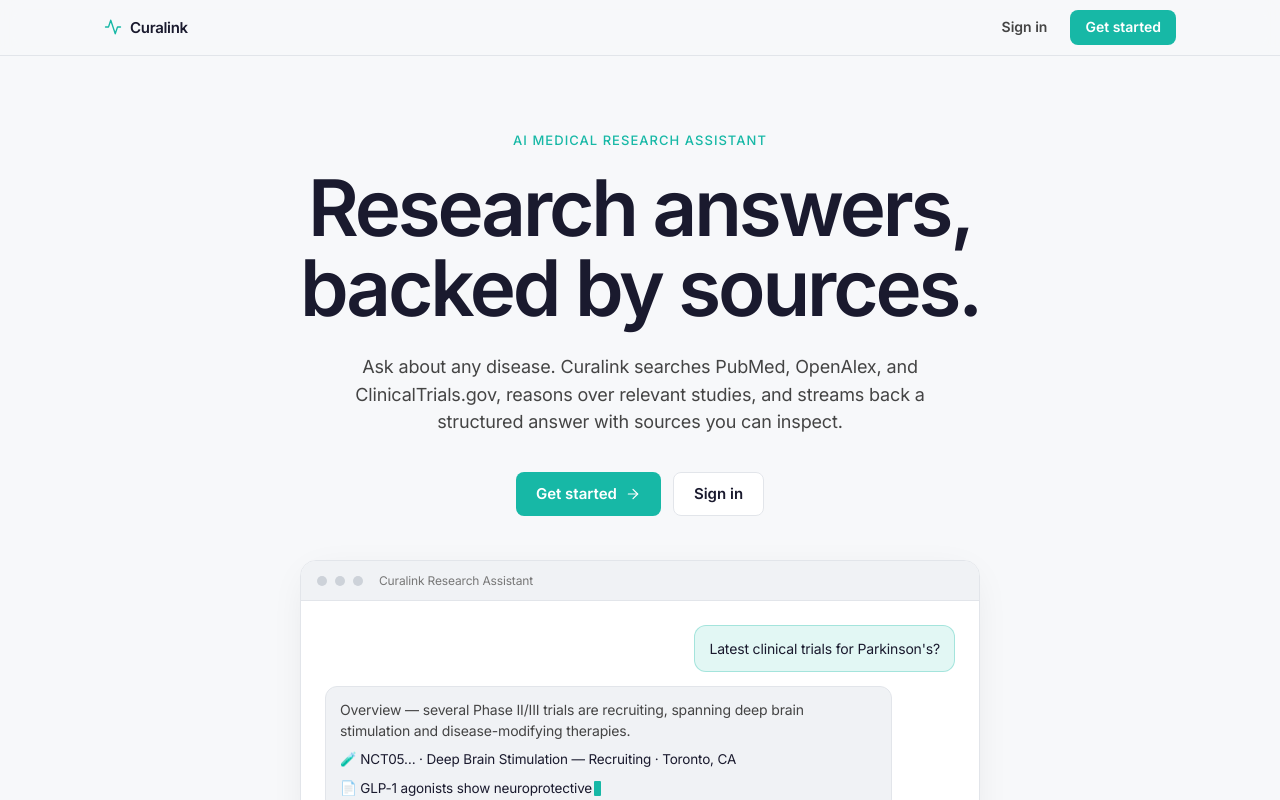
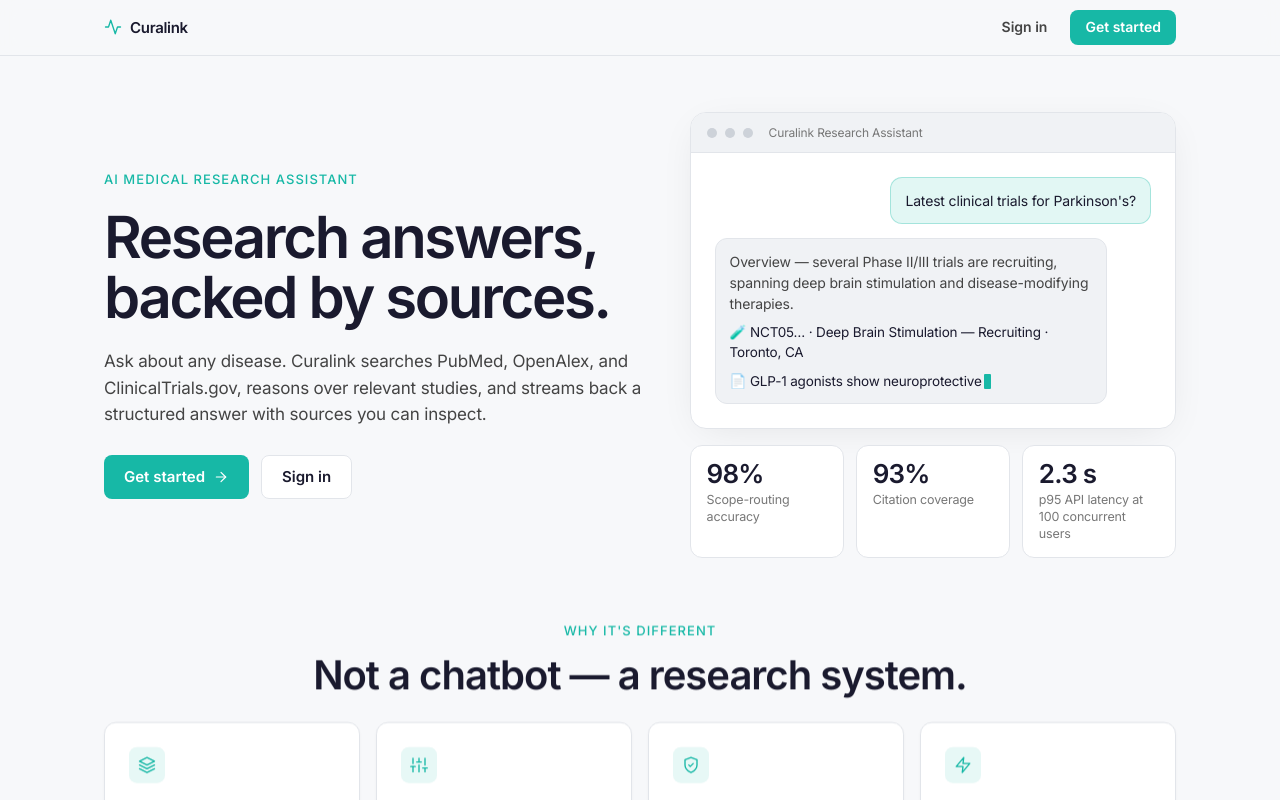
Before and after one commit to VIVPM/curalink-medical-assistant, a React (Vite) app in the folder frontend/: page / in a window 1280 px wide. Built offline with nearby package versions, Linux system fonts and the light colour scheme; no server answers.

Commit message:
feat(landing): two-column hero with headline metrics

```diff
--- a/frontend/src/components/LandingPage.jsx
+++ b/frontend/src/components/LandingPage.jsx
@@ -20,6 +20,12 @@
   { icon: Sliders, title: "Domain-tuned ranking", body: "BM25 + PubMedBERT embeddings fused by RRF, re-ranked by NCBI's MedCPT cross-encoder, then source-balanced — the right studies rise to the top." },
   { icon: Shield, title: "Sources you can inspect", body: "Research findings include titles, authors, years, links, and supporting excerpts so you can verify the underlying evidence." },
   { icon: Zap, title: "Real-time streaming", body: "Watch the pipeline work — expansion, retrieval, ranking, reasoning — and read the answer token by token as it's written." },
+];
+
+const metrics = [
+  { value: "98%", label: "Scope-routing accuracy" },
+  { value: "93%", label: "Citation coverage" },
+  { value: "2.3 s", label: "p95 API latency at 100 concurrent users" },
 ];
 
 const steps = [
@@ -130,6 +136,7 @@
       </nav>
 
       <header className="l-container l-hero">
+        <div className="l-hero-copy">
           <div className="l-eyebrow">AI MEDICAL RESEARCH ASSISTANT</div>
           <h1 className="l-display">Research answers,<br />backed by sources.</h1>
           <p className="l-lead">
@@ -143,13 +150,24 @@
             </button>
             <button className="l-btn l-btn-secondary l-btn-lg" onClick={onSignIn}>Sign in</button>
           </div>
+        </div>
 
+        <div className="l-hero-demo">
           <div className="l-mock">
             <div className="l-mock-bar">
               <span className="l-dot" /><span className="l-dot" /><span className="l-dot" />
               <span className="l-mock-title">Curalink Research Assistant</span>
             </div>
             <ChatDemo />
+          </div>
+          <div className="l-metrics">
+            {metrics.map((m) => (
+              <div className="l-metric" key={m.label}>
+                <strong>{m.value}</strong>
+                <span>{m.label}</span>
+              </div>
+            ))}
+          </div>
         </div>
       </header>
 
--- a/frontend/src/components/landing.css
+++ b/frontend/src/components/landing.css
@@ -56,24 +56,39 @@
 .l-brand svg { color: var(--l-primary); }
 .l-nav-actions { display: flex; align-items: center; gap: 8px; }
 
-.l-hero { padding-top: 76px; padding-bottom: 48px; text-align: center; }
-.l-hero > * { animation: l-rise 0.7s cubic-bezier(0.2, 0.7, 0.2, 1) both; }
-.l-hero > *:nth-child(1) { animation-delay: 0.02s; }
-.l-hero > *:nth-child(2) { animation-delay: 0.08s; }
-.l-hero > *:nth-child(3) { animation-delay: 0.14s; }
-.l-hero > *:nth-child(4) { animation-delay: 0.20s; }
-.l-hero > *:nth-child(5) { animation-delay: 0.30s; }
+.l-hero {
+  padding-top: 56px; padding-bottom: 16px;
+  display: grid; grid-template-columns: minmax(0, 1.05fr) minmax(0, 0.95fr);
+  gap: 48px; align-items: center;
+}
+.l-hero-copy > *, .l-hero-demo > * { animation: l-rise 0.7s cubic-bezier(0.2, 0.7, 0.2, 1) both; }
+.l-hero-copy > *:nth-child(1) { animation-delay: 0.02s; }
+.l-hero-copy > *:nth-child(2) { animation-delay: 0.08s; }
+.l-hero-copy > *:nth-child(3) { animation-delay: 0.14s; }
+.l-hero-copy > *:nth-child(4) { animation-delay: 0.20s; }
+.l-hero-copy > *:nth-child(n+5) { animation-delay: 0.26s; }
+.l-hero-demo > * { animation-delay: 0.30s; }
+.l-hero-demo > .l-metrics { animation-delay: 0.38s; }
+.l-hero-demo { width: 100%; max-width: 560px; margin-left: auto; }
 @keyframes l-rise { from { opacity: 0; transform: translateY(16px); } to { opacity: 1; transform: none; } }
 .l-eyebrow { font-size: 13px; font-weight: 500; letter-spacing: 0.08em; color: var(--l-primary); margin-bottom: 20px; }
 .l-display {
-  font-size: clamp(2.75rem, 8vw, 78px); font-weight: 600; line-height: 1.03;
-  letter-spacing: -0.04em; color: var(--l-ink); margin: 0 auto; max-width: 16ch;
+  font-size: clamp(2.4rem, 4.6vw, 58px); font-weight: 600; line-height: 1.05;
+  letter-spacing: -0.04em; color: var(--l-ink); margin: 0;
 }
-.l-lead { font-size: 18px; line-height: 1.55; color: var(--l-ink-muted); max-width: 640px; margin: 24px auto 0; }
-.l-hero-cta { display: flex; gap: 12px; justify-content: center; margin-top: 36px; flex-wrap: wrap; }
+.l-lead { font-size: 17px; line-height: 1.55; color: var(--l-ink-muted); max-width: 540px; margin: 20px 0 0; }
+.l-hero-cta { display: flex; gap: 12px; margin-top: 28px; flex-wrap: wrap; }
+
+.l-metrics { display: grid; grid-template-columns: repeat(3, minmax(0, 1fr)); gap: 12px; margin-top: 16px; }
+.l-metric {
+  display: flex; flex-direction: column; gap: 4px; padding: 14px 16px;
+  background: var(--l-surface-1); border: 1px solid var(--l-hairline); border-radius: 12px;
+}
+.l-metric strong { font-size: 26px; font-weight: 600; letter-spacing: -0.03em; color: var(--l-ink); line-height: 1.1; }
+.l-metric span { font-size: 12.5px; line-height: 1.35; color: var(--l-ink-subtle); }
 
 .l-mock {
-  max-width: 680px; margin: 44px auto 0; background: var(--l-surface-1);
+  width: 100%; margin: 0; background: var(--l-surface-1);
   border: 1px solid var(--l-hairline);
   border-radius: 16px; overflow: hidden; text-align: left;
   box-shadow: 0 8px 40px -12px rgba(0, 0, 0, 0.1);
@@ -99,8 +114,8 @@
 }
 @keyframes l-blink { 50% { opacity: 0; } }
 
-.l-section { padding-top: 60px; }
-.l-section-head { text-align: center; margin-bottom: 28px; }
+.l-section { padding-top: 48px; }
+.l-section-head { text-align: center; margin-bottom: 24px; }
 .l-section-head .l-eyebrow { margin-bottom: 14px; }
 .l-h2 { font-size: clamp(1.75rem, 4vw, 40px); font-weight: 600; line-height: 1.15; letter-spacing: -0.025em; color: var(--l-ink); }
 
@@ -118,18 +133,18 @@
 .l-card-body { font-size: 14px; line-height: 1.55; color: var(--l-ink-subtle); }
 
 .l-steps { display: grid; grid-template-columns: repeat(auto-fit, minmax(240px, 1fr)); gap: 16px; }
-.l-step { padding: 24px; border-top: 1px solid var(--l-hairline); }
+.l-step { padding: 20px 24px 8px; border-top: 1px solid var(--l-hairline); }
 .l-step-n { font-size: 13px; font-weight: 600; color: var(--l-primary); margin-bottom: 12px; letter-spacing: 0.02em; }
 
-.l-cta-wrap { padding-top: 64px; padding-bottom: 76px; }
+.l-cta-wrap { padding-top: 40px; padding-bottom: 48px; }
 .l-cta {
   background: var(--l-surface-1); border: 1px solid var(--l-hairline);
-  border-radius: 16px; padding: 48px 32px; text-align: center;
+  border-radius: 16px; padding: 40px 32px; text-align: center;
   box-shadow: 0 2px 8px rgba(0, 0, 0, 0.04);
 }
-.l-cta-lead { margin-top: 12px; margin-bottom: 28px; }
+.l-cta-lead { margin: 12px auto 28px; }
 
-.l-footer { border-top: 1px solid var(--l-hairline); padding: 40px 0; }
+.l-footer { border-top: 1px solid var(--l-hairline); padding: 28px 0; }
 .l-footer-inner { display: flex; align-items: center; justify-content: center; }
 .l-foot-meta { display: flex; flex-direction: column; align-items: center; gap: 10px; font-size: 12px; color: var(--l-ink-subtle); text-align: center; }
 .l-foot-links { display: flex; gap: 14px; }
@@ -143,14 +158,27 @@
 }
 .l-reveal.is-visible { opacity: 1; transform: none; }
 
+@media (max-width: 900px) {
+  .l-hero { grid-template-columns: minmax(0, 1fr); gap: 32px; }
+  .l-hero-demo { max-width: 640px; margin: 0; }
+}
+
 @media (max-width: 640px) {
-  .l-hero { padding-top: 56px; }
-  .l-mock { margin-top: 36px; }
+  .l-hero { padding-top: 40px; gap: 28px; }
+  .l-metrics { gap: 8px; }
+  .l-metric { padding: 12px; }
+  .l-metric strong { font-size: 22px; }
+  .l-metric span { font-size: 11.5px; }
+  .l-section { padding-top: 40px; }
+  .l-card { padding: 20px; }
+  .l-step { padding: 16px 4px 4px; }
+  .l-cta-wrap { padding-top: 32px; padding-bottom: 40px; }
+  .l-cta { padding: 32px 20px; }
   .l-btn-lg { width: 100%; }
   .l-hero-cta { flex-direction: column; }
 }
 
 @media (prefers-reduced-motion: reduce) {
-  .l-hero > *, .l-caret { animation: none; }
+  .l-hero-copy > *, .l-hero-demo > *, .l-caret { animation: none; }
   .l-reveal { opacity: 1; transform: none; transition: none; }
 }
```
Lines whose indentation alone changed are shown as unchanged.
